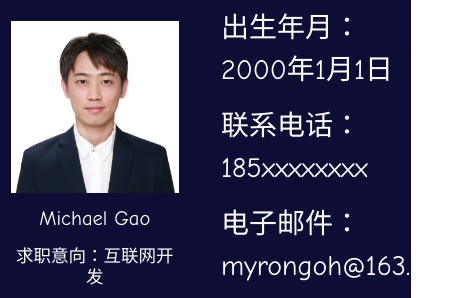
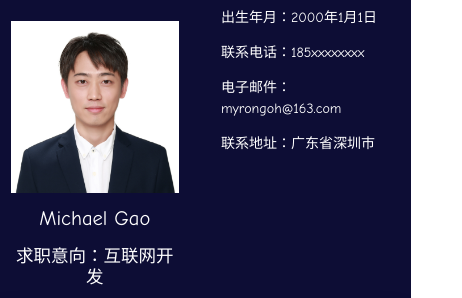
Before and after one commit to NewBilility/my_resume_01, a plain HTML site: page index.html in a window 390 px wide. Shown: the top 298 px of the page, 462 px wide, since content can reach past the window. Drawn offline with Linux system fonts and the light colour scheme.

Commit message:
update media

```diff
--- a/style.css
+++ b/style.css
@@ -45,7 +45,8 @@ html {
 }
 
 @media (max-width: 768px) {
-    html {
+    * {
+        font-family: "Comic Sans MS", sans-serif;
         font-size: 14px;
     }
 }
```
